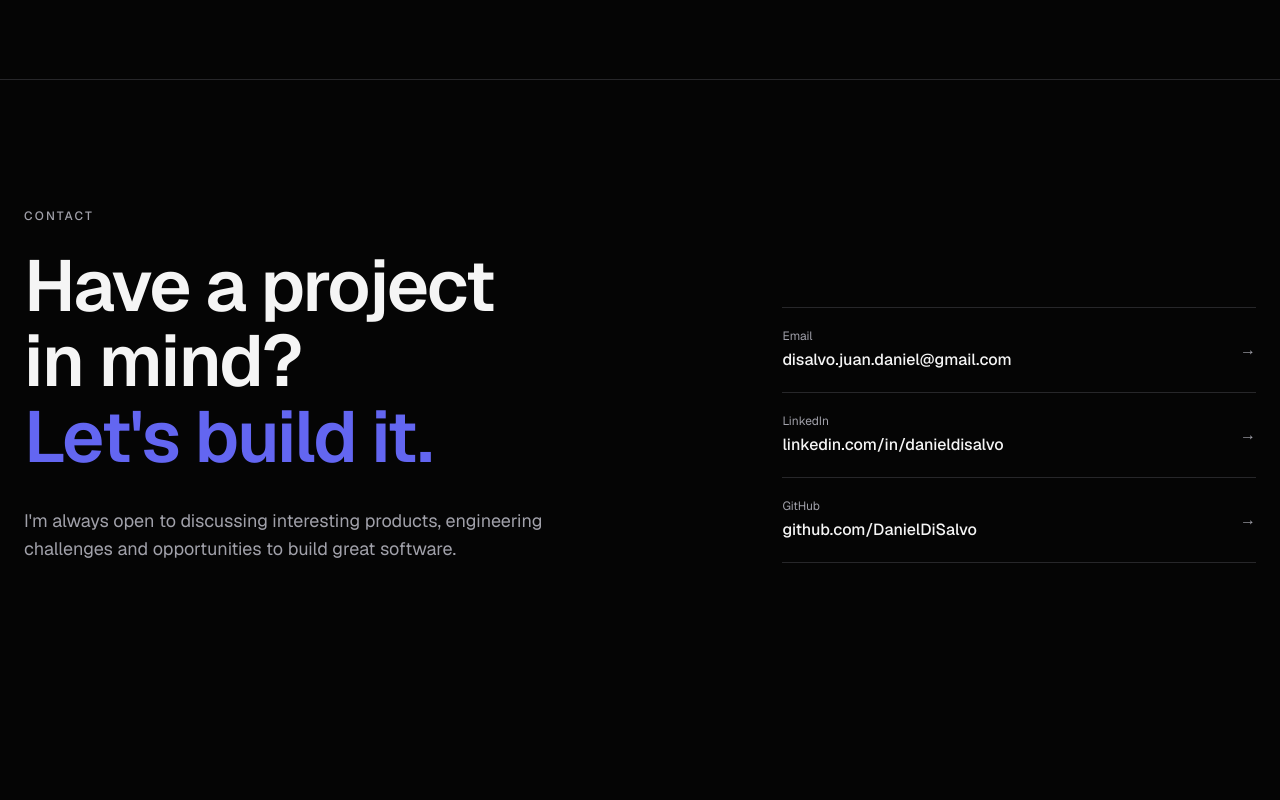
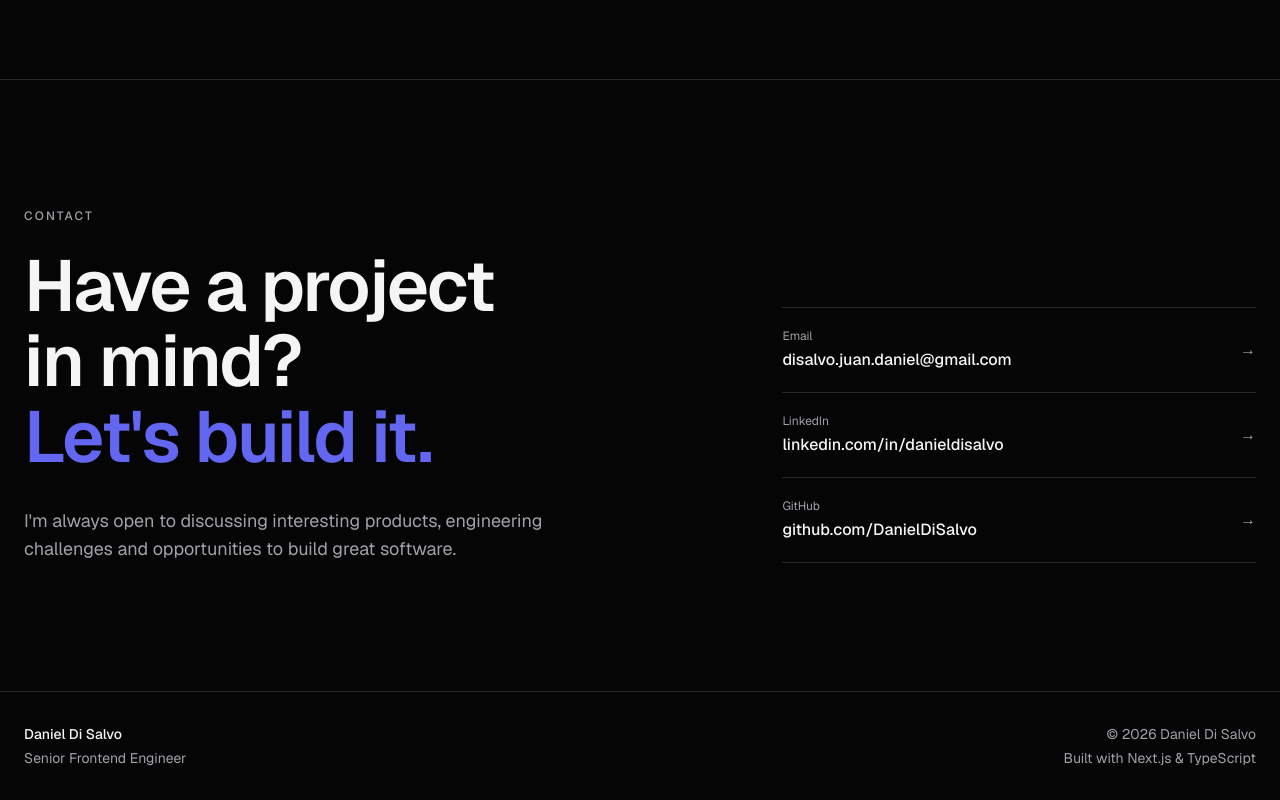
Before and after one commit to DanielDiSalvo/daniel-disalvo-portfolio, a Next.js app: page / in a window 1280 px wide. Shown: the part 5495-6295 px from the top of the page. Before the commit the page ends 6186 px from the top, so only its background shows below. Built offline with nearby package versions, Linux system fonts and the light colour scheme.

Commit message:
feat: add portfolio footer

```diff
--- a/src/app/page.tsx
+++ b/src/app/page.tsx
@@ -6,6 +6,7 @@ import Experience from "@/components/sections/Experience/Experience";
 import About from "@/components/sections/About/About";
 import Teaching from "@/components/sections/Teaching/Teaching";
 import Contact from "@/components/sections/Contact/Contact";
+import Footer from "@/components/layout/Footer/Footer";
 
 export default function Home() {
   return (
@@ -21,6 +22,7 @@ export default function Home() {
         <Teaching />
         <Contact />
       </main>
+      <Footer />
     </>
   );
 }
--- /dev/null
+++ b/src/components/layout/Footer/Footer.tsx
@@ -0,0 +1,23 @@
+const Footer = () => {
+  const currentYear = new Date().getFullYear();
+
+  return (
+    <footer className="border-t border-border">
+      <div className="mx-auto flex max-w-7xl flex-col gap-6 px-6 py-8 sm:flex-row sm:items-end sm:justify-between">
+        <div>
+          <p className="text-sm font-medium">Daniel Di Salvo</p>
+
+          <p className="mt-1 text-sm text-muted">Senior Frontend Engineer</p>
+        </div>
+
+        <div className="text-sm text-muted sm:text-right">
+          <p>© {currentYear} Daniel Di Salvo</p>
+
+          <p className="mt-1">Built with Next.js & TypeScript</p>
+        </div>
+      </div>
+    </footer>
+  );
+};
+
+export default Footer;
```
